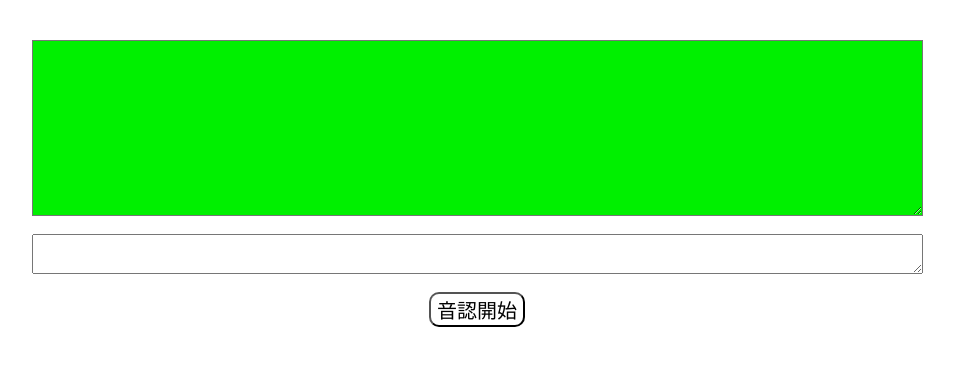
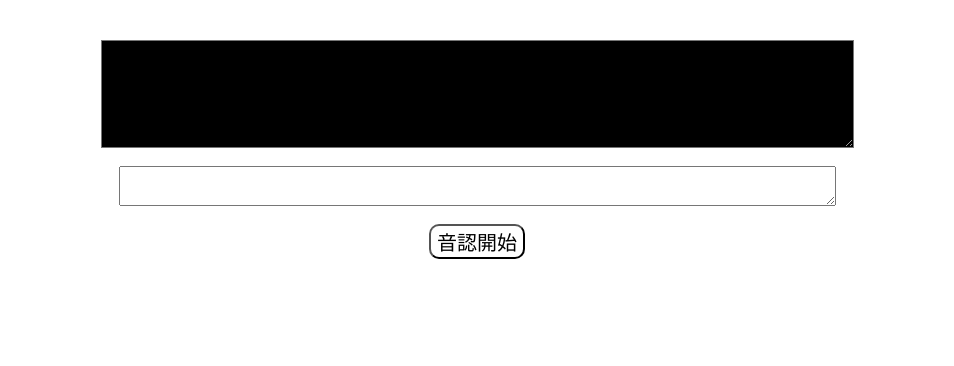
Before and after one commit to KeisukeUshio/speech_to_text, a plain HTML site: page index.html in a window 1280 px wide. Shown: the whole page, without its empty margins (163-1117 px from the left). Drawn offline with Linux system fonts and the light colour scheme.

Commit message:
文字が小さくて見にくかったので修正

```diff
--- a/index.html
+++ b/index.html
@@ -15,8 +15,9 @@
         }
         #result_text {
           margin-top: 40px;
-          background-color: #00F000;
+          background-color: black;
           color: white;
+          font-weight: bold;
         }
         input {
           display: block;
@@ -79,10 +80,10 @@
 </head>
 
 <body>
-    <textarea id="result_text" cols="50" rows="5">
+    <textarea id="result_text" cols="40" rows="3">
     </textarea>
     <br>
-    <textarea id="status" cols="50" rows="1">
+    <textarea id="status" cols="40" rows="1">
     </textarea>
     <br>
     <input type="button" onClick="vr_function();" value="音認開始">
```
